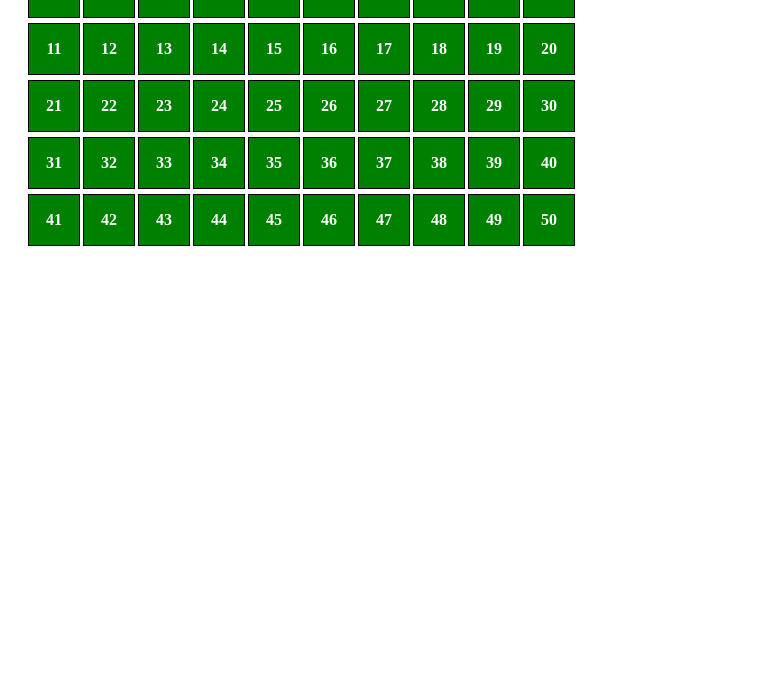
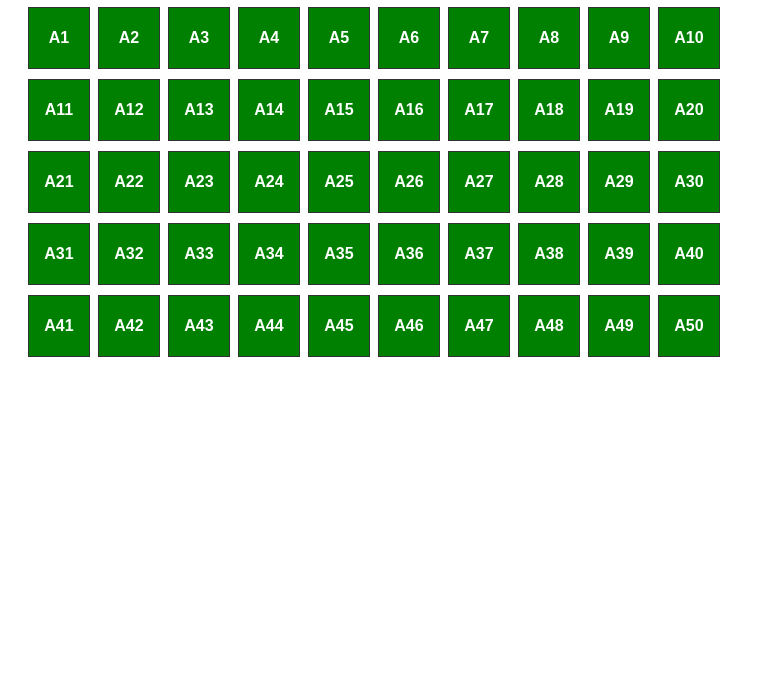
Before and after one commit to ziwei105/utar-kampar-map, a plain HTML site: page index.html in a window 1280 px wide. Shown: the part 101-800 px from the top of the page, without its empty margins (0-774 px from the left). Drawn offline with Linux system fonts and the light colour scheme; no server answers.

Commit message:
Update index.html

```diff
--- a/index.html
+++ b/index.html
@@ -2,69 +2,59 @@
 <html lang="en">
 <head>
   <meta charset="UTF-8">
-<meta name="viewport" content="width=device-width, initial-scale=1.0">
-<title>Schematic Parking Lot</title>
+  <title>Parking Slot Dashboard</title>
   <style>
-  #parking-container {
+    body {
+      font-family: Arial, sans-serif;
+      padding: 20px;
+    }
+    .parking-grid {
       display: grid;
-    grid-template-columns: repeat(10, 50px);
-    grid-gap: 5px;
-    margin: 20px;
+      grid-template-columns: repeat(10, 60px);
+      gap: 10px;
     }
-
-  .lot {
-    width: 50px;
-    height: 50px;
-    background-color: green; /* default vacant */
-    border: 1px solid #000;
+    .slot {
+      width: 60px;
+      height: 60px;
+      border: 1px solid #333;
       display: flex;
       align-items: center;
       justify-content: center;
       font-weight: bold;
       color: white;
       cursor: pointer;
-    transition: background-color 0.3s;
     }
+    .vacant { background-color: green; }
+    .occupied { background-color: red; }
   </style>
 </head>
 <body>
-
-<h2>Schematic Parking Lot (50 lots)</h2>
-<div id="parking-container"></div>
+  <h1>UTAR Kampar Parking Slots</h1>
+  <div class="parking-grid" id="parkingGrid"></div>
 
   <script>
-  const totalLots = 50;
-  const container = document.getElementById("parking-container");
+    const totalSlots = 50;
+    const parkingGrid = document.getElementById("parkingGrid");
 
-  // Create 50 lots
-  for (let i = 1; i <= totalLots; i++) {
-    const lot = document.createElement("div");
-    lot.className = "lot";
-    lot.id = `lot-${i}`;
-    lot.innerText = i;
-    container.appendChild(lot);
+    // Create slots
+    for (let i = 1; i <= totalSlots; i++) {
+      const slot = document.createElement("div");
+      slot.id = `slot${i}`;
+      slot.className = "slot vacant";
+      slot.innerText = `A${i}`;
+      parkingGrid.appendChild(slot);
     }
 
-  // API endpoint
-  const API_URL = "https://of3greluu9.execute-api.ap-southeast-1.amazonaws.com/slots";
-
-  // Fetch data and update lot colors
+    // Fetch parking data from your API
     async function fetchParkingData() {
       try {
-      const response = await fetch(API_URL);
+        const response = await fetch("https://of3greluu9.execute-api.ap-southeast-1.amazonaws.com/slots");
         const data = await response.json();
 
-      // Reset all to green
-      for (let i = 1; i <= totalLots; i++) {
-        document.getElementById(`lot-${i}`).style.backgroundColor = "green";
-      }
-
-      // Update based on API
         data.forEach(item => {
-        const lotNumber = parseInt(item.slot_id.slice(1)); // e.g., A1 -> 1
-        const lotDiv = document.getElementById(`lot-${lotNumber}`);
-        if (lotDiv) {
-          lotDiv.style.backgroundColor = item.status === "Occupied" ? "red" : "green";
+          const slotDiv = document.getElementById(item.slot_id.replace('A','slot'));
+          if (slotDiv) {
+            slotDiv.className = item.status.toLowerCase() === "occupied" ? "slot occupied" : "slot vacant";
           }
         });
       } catch (error) {
@@ -72,12 +62,9 @@
       }
     }
 
-  // Initial fetch
+    // Update every 5 seconds
     fetchParkingData();
-
-  // Update every 5 seconds
     setInterval(fetchParkingData, 5000);
   </script>
-
 </body>
 </html>
```
Lines whose indentation alone changed are shown as unchanged.
